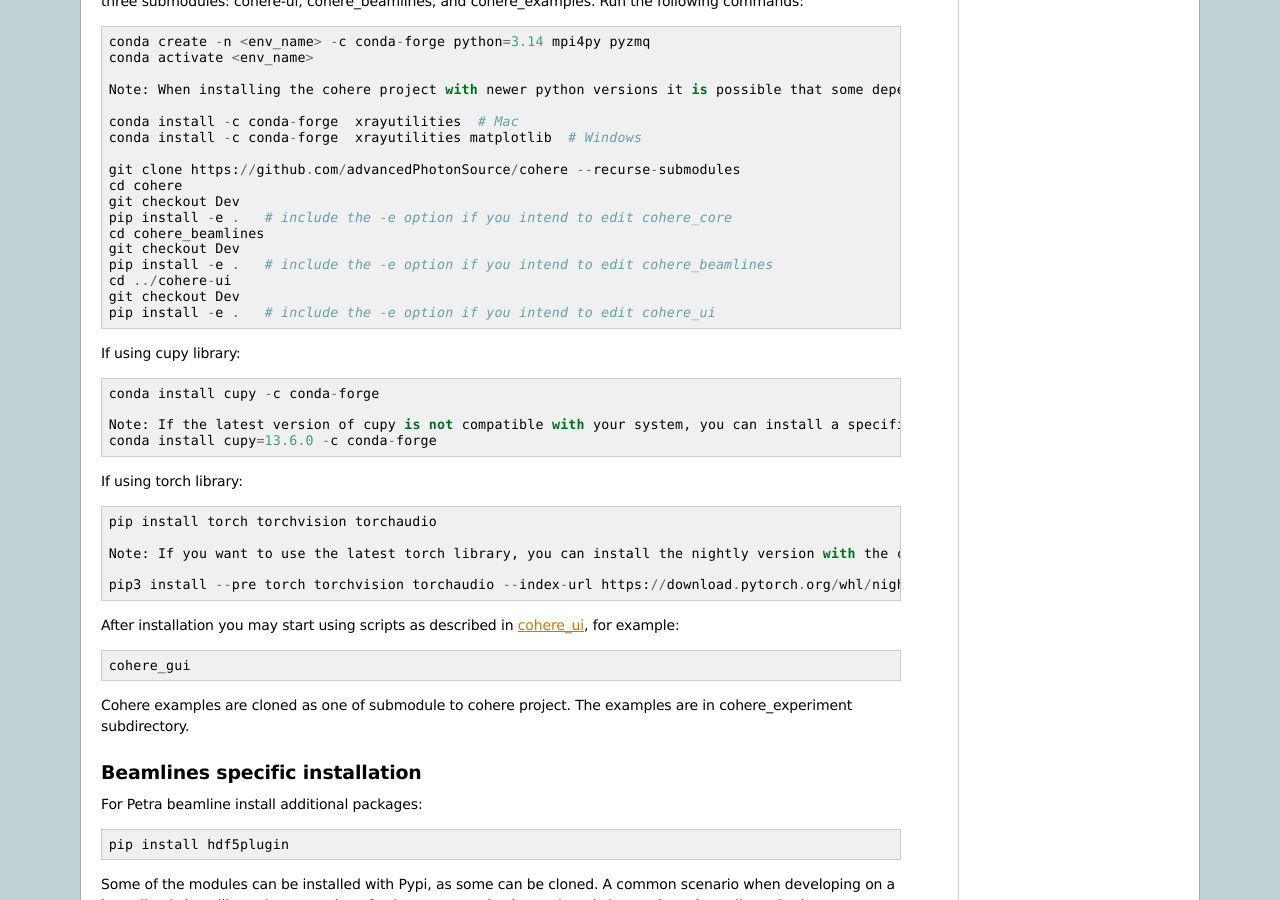
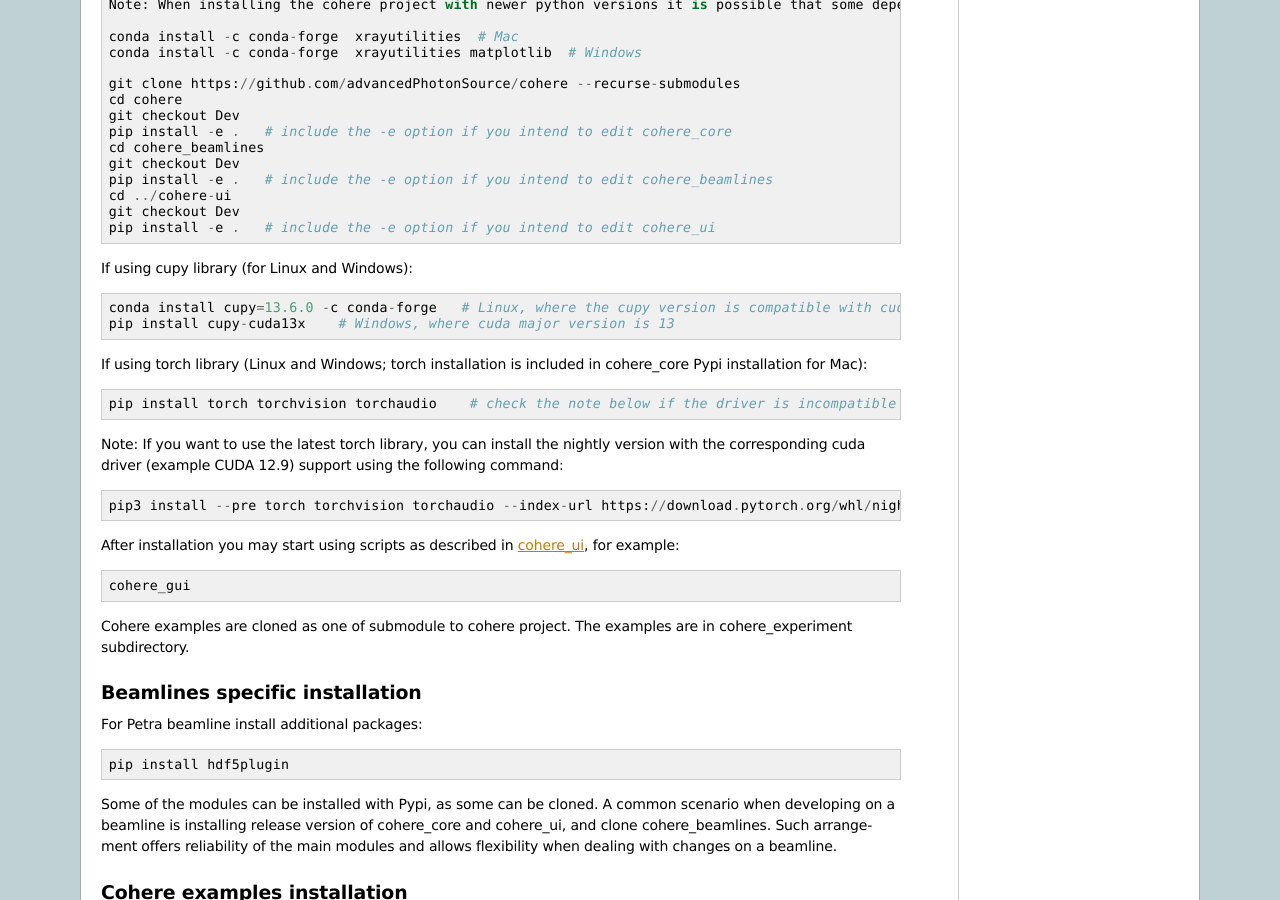
Before and after one commit to AdvancedPhotonSource/cohere, a Sphinx documentation site: the page built from docs/source/installation.rst, in a window 1280 px wide and 900 px high, scrolled down 1172 px. Built offline with Sphinx 7.4.7, drawn with Linux system fonts in a browser that asks for light colours; some of the changed text lies outside the part shown.

Commit message:
updated docs

```diff
--- a/docs/source/installation.rst
+++ b/docs/source/installation.rst
@@ -21,11 +21,8 @@
 
 If using cupy library (for Linux and Windows)::
 
-    conda install cupy -c conda-forge
-
-Note: If the latest version of cupy is not compatible with your system, you can install a specific version of cupy that is compatible with your system using the following command::
-
-    conda install cupy=13.6.0 -c conda-forge
+    conda install cupy=13.6.0 -c conda-forge   # Linux, where the cupy version is compatible with cuda driver; this version is compatible with CUDA 12.9
+    pip install cupy-cuda13x    # Windows, where cuda major version is 13
 
 If using torch library (Linux and Windows; torch installation is included in cohere_core Pypi installation for Mac)::
 
@@ -73,18 +70,16 @@
     git checkout Dev
     pip install -e .   # include the -e option if you intend to edit cohere_ui
 
-If using cupy library::
+If using cupy library (for Linux and Windows)::
 
-    conda install cupy -c conda-forge
+    conda install cupy=13.6.0 -c conda-forge   # Linux, where the cupy version is compatible with cuda driver; this version is compatible with CUDA 12.9
+    pip install cupy-cuda13x    # Windows, where cuda major version is 13
 
-    Note: If the latest version of cupy is not compatible with your system, you can install a specific version of cupy that is compatible with your system using the following command::
-    conda install cupy=13.6.0 -c conda-forge
+If using torch library (Linux and Windows; torch installation is included in cohere_core Pypi installation for Mac)::
 
-If using torch library::
+    pip install torch torchvision torchaudio    # check the note below if the driver is incompatible
 
-    pip install torch torchvision torchaudio
-
-    Note: If you want to use the latest torch library, you can install the nightly version with the corresponding cuda driver (example CUDA 12.9) support using the following command::
+Note: If you want to use the latest torch library, you can install the nightly version with the corresponding cuda driver (example CUDA 12.9) support using the following command::
 
     pip3 install --pre torch torchvision torchaudio --index-url https://download.pytorch.org/whl/nightly/cu129
 
```
